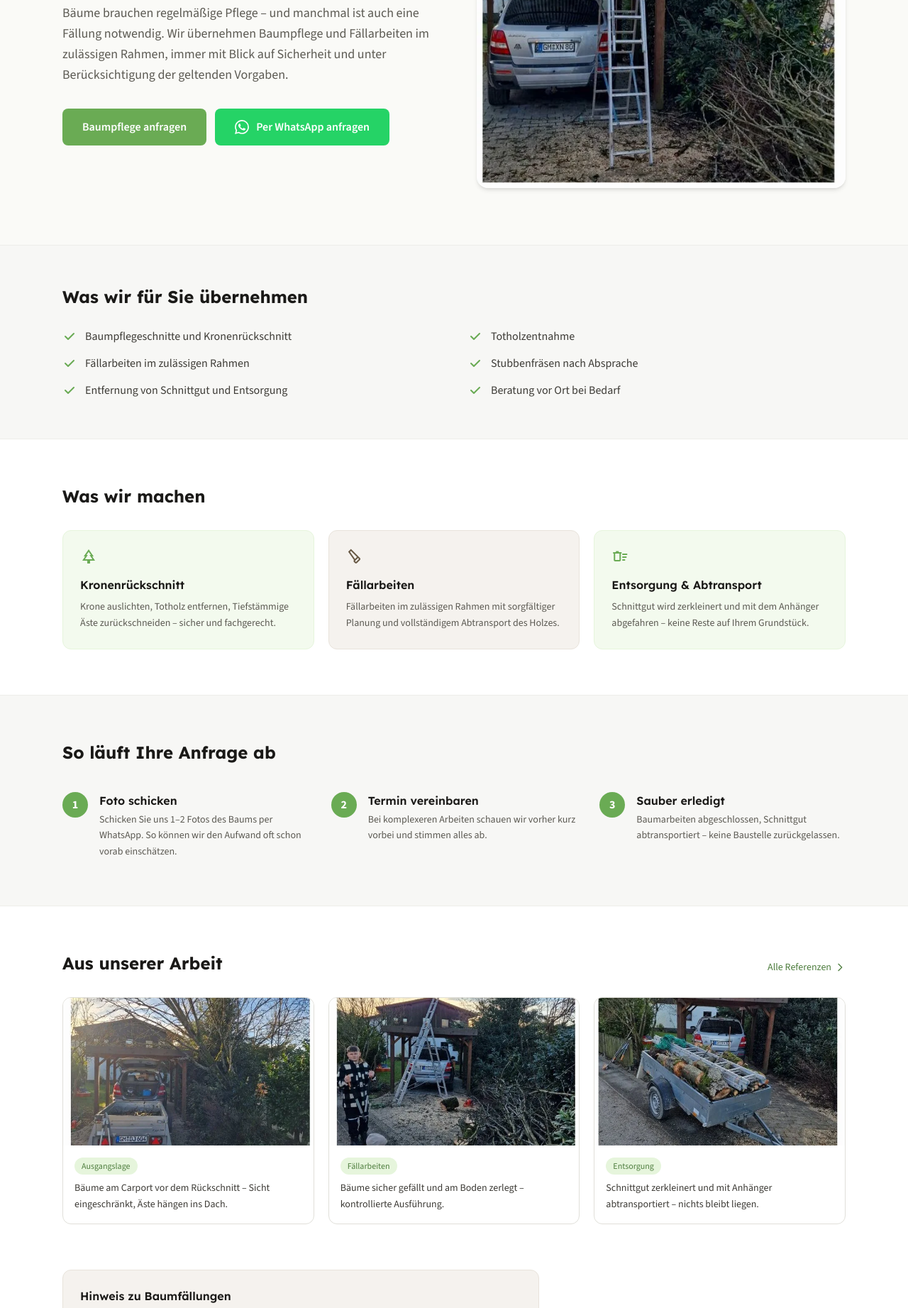
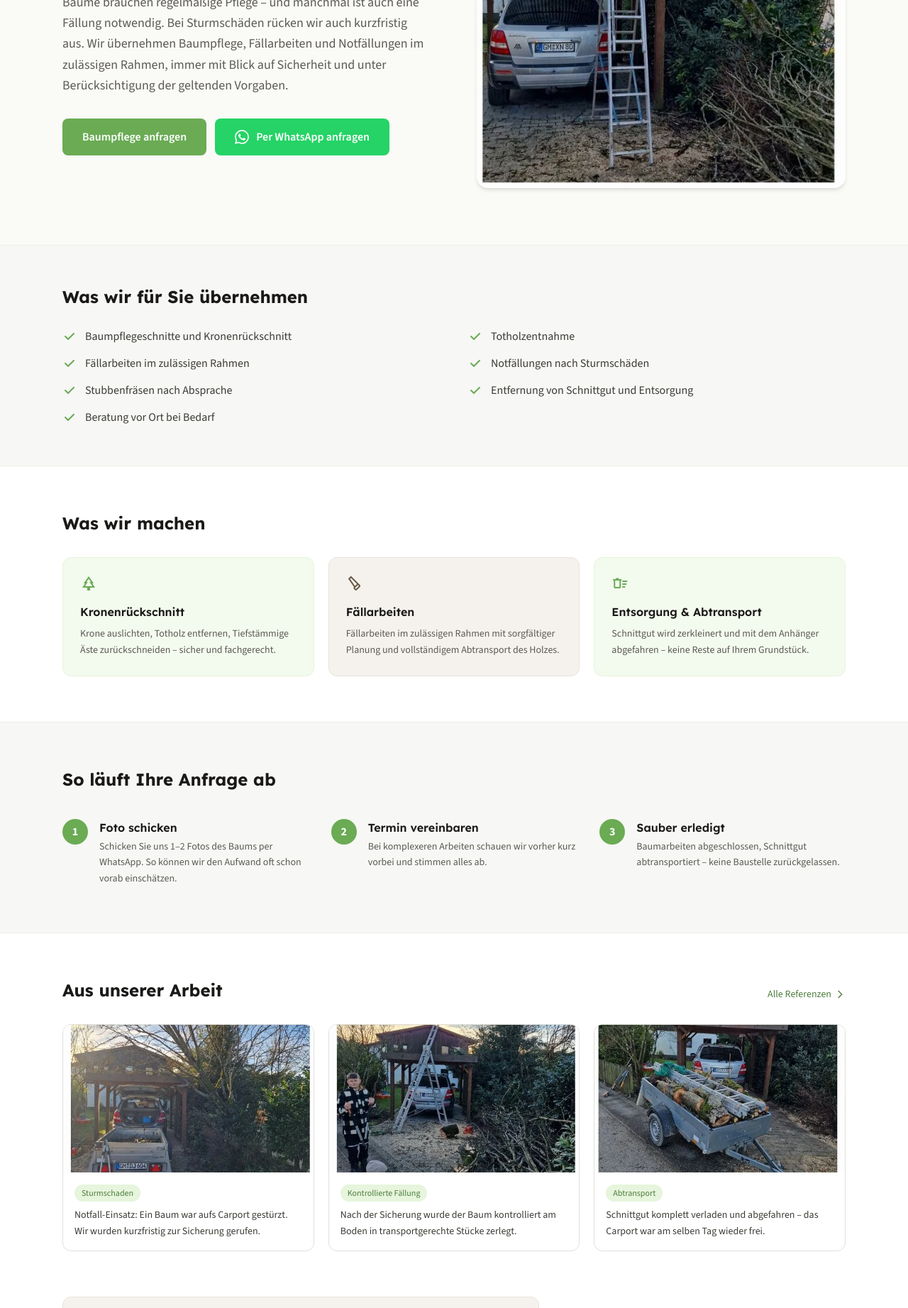
Before and after one commit to etodak7/ernst-haus-garten, an Astro site: page /leistungen/baumpflege-faellarbeiten in a window 1280 px wide. Shown: the part 469-2312 px from the top of the page at 71% size. Built offline with nearby package versions, Linux system fonts and the light colour scheme; Astro itself is replaced by a stand-in of ours.

Commit message:
fix(referenzen): Carport-Bilder korrekt als Sturmschaden-Notfällung benennen
Die 4 baumarbeiten-collage-*.webp Bilder zeigen einen Notfalleinsatz nach
Sturmschaden (Baum war auf Carport gestürzt), nicht einen routinemäßigen
Kronenrückschnitt. User hat die Situation korrekt erklärt — die bisherige
Beschreibung war sachlich falsch UND hat die stärkere Geschichte
(Notfall-Reaktion) unter Routine-Label vergraben.

- Referenzen-Seite: 4 Einträge mit chronologischem Narrativ
  (Ausgangslage → Abtragen von oben → Baum am Boden → Abtransport)
- leistung-Label "Notfällung" neu eingeführt, mit eigener Farbe im
  leistungColors-Mapping
- /leistungen/baumpflege-faellarbeiten: Hero-Alt korrigiert, intro
  mit "Sturmschäden" erweitert, "Notfällungen nach Sturmschäden" als
  eigener Service-Item, examples-Array mit Sturmschaden-Narrativ
- Startseite: Baumarbeiten-Card Text "Sturmschaden: Baum aufs Carport
  gestürzt, kontrolliert abgetragen" statt routinemäßigem Kronenrückschnitt

Content-seitig ist das ein Gewinn: Sturmschaden-Einsatz ist dramatischer,
relatable für Hausbesitzer (typische Angst), und positioniert Alex klar
über den "nur ein Gärtner"-Rahmen hinaus.

```diff
--- a/src/pages/index.astro
+++ b/src/pages/index.astro
@@ -247,9 +247,9 @@ const faqItems = [
         },
         {
           image: '/images/referenzen/baumarbeiten-collage-tr.webp',
-          alt: 'Baumarbeiten: Mitarbeiter beim Kronenrückschnitt auf der Leiter',
-          label: 'Baumarbeiten',
-          text: 'Kronenrückschnitt, sicher von der Leiter',
+          alt: 'Sturmschaden-Einsatz: Baum wird kontrolliert vom Carport abgetragen',
+          label: 'Notfällung',
+          text: 'Sturmschaden: Baum aufs Carport gestürzt, kontrolliert abgetragen',
         },
       ].map(item => (
         <div class="flex flex-col rounded-xl overflow-hidden border border-warm-gray-200 bg-white">
--- a/src/pages/leistungen/baumpflege-faellarbeiten.astro
+++ b/src/pages/leistungen/baumpflege-faellarbeiten.astro
@@ -5,17 +5,18 @@ import ServicePageLayout from '../../components/ServicePageLayout.astro';
 <ServicePageLayout
   title="Baumpflege & Fällarbeiten"
   metaTitle="Baumpflege & Fällarbeiten in Marienheide – ERNST HAUS & GARTEN"
-  metaDescription="Baumpflege und Fällarbeiten im zulässigen Rahmen in Marienheide und Umgebung. Fachgerechte Ausführung unter Berücksichtigung der geltenden Vorgaben."
+  metaDescription="Baumpflege, Fällarbeiten und Notfällungen nach Sturmschäden in Marienheide und im Oberbergischen. Fachgerechte Ausführung, schnelle Reaktion bei Notfällen."
   canonical="/leistungen/baumpflege-faellarbeiten"
   tagline="Baumpflege in Marienheide"
   image="/images/referenzen/baumarbeiten-collage-tr.webp"
-  imageAlt="Baumpflege: Mitarbeiter auf Leiter beim Kronenrückschnitt"
+  imageAlt="Einsatz nach Sturmschaden: Baum wird kontrolliert vom Carport abgetragen"
   headline="Baumpflege & Fällarbeiten"
-  intro="Bäume brauchen regelmäßige Pflege – und manchmal ist auch eine Fällung notwendig. Wir übernehmen Baumpflege und Fällarbeiten im zulässigen Rahmen, immer mit Blick auf Sicherheit und unter Berücksichtigung der geltenden Vorgaben."
+  intro="Bäume brauchen regelmäßige Pflege – und manchmal ist auch eine Fällung notwendig. Bei Sturmschäden rücken wir auch kurzfristig aus. Wir übernehmen Baumpflege, Fällarbeiten und Notfällungen im zulässigen Rahmen, immer mit Blick auf Sicherheit und unter Berücksichtigung der geltenden Vorgaben."
   items={[
     'Baumpflegeschnitte und Kronenrückschnitt',
     'Totholzentnahme',
     'Fällarbeiten im zulässigen Rahmen',
+    'Notfällungen nach Sturmschäden',
     'Stubbenfräsen nach Absprache',
     'Entfernung von Schnittgut und Entsorgung',
     'Beratung vor Ort bei Bedarf',
@@ -54,21 +55,21 @@ import ServicePageLayout from '../../components/ServicePageLayout.astro';
   examples={[
     {
       image: '/images/referenzen/baumarbeiten-collage-tl.webp',
-      alt: 'Baumarbeiten: Carport mit Bäumen vor dem Rückschnitt',
-      label: 'Ausgangslage',
-      text: 'Bäume am Carport vor dem Rückschnitt – Sicht eingeschränkt, Äste hängen ins Dach.',
+      alt: 'Notfall: Baum auf Carport gestürzt, Ausgangslage vor dem Einsatz',
+      label: 'Sturmschaden',
+      text: 'Notfall-Einsatz: Ein Baum war aufs Carport gestürzt. Wir wurden kurzfristig zur Sicherung gerufen.',
     },
     {
       image: '/images/referenzen/baumarbeiten-collage-bl.webp',
-      alt: 'Bäume gefällt und am Boden zerlegt',
-      label: 'Fällarbeiten',
-      text: 'Bäume sicher gefällt und am Boden zerlegt – kontrollierte Ausführung.',
+      alt: 'Sturmbaum am Boden in Stücke zerlegt',
+      label: 'Kontrollierte Fällung',
+      text: 'Nach der Sicherung wurde der Baum kontrolliert am Boden in transportgerechte Stücke zerlegt.',
     },
     {
       image: '/images/referenzen/baumarbeiten-collage-br.webp',
-      alt: 'Schnittgut wird mit Anhänger abtransportiert',
-      label: 'Entsorgung',
-      text: 'Schnittgut zerkleinert und mit Anhänger abtransportiert – nichts bleibt liegen.',
+      alt: 'Schnittgut eines Sturmbaums wird mit Anhänger abtransportiert',
+      label: 'Abtransport',
+      text: 'Schnittgut komplett verladen und abgefahren – das Carport war am selben Tag wieder frei.',
     },
   ]}
   ctaText="Sie benötigen eine Einschätzung für einen Baum auf Ihrem Grundstück? Kontaktieren Sie uns – idealerweise mit einem Foto."
--- a/src/pages/referenzen.astro
+++ b/src/pages/referenzen.astro
@@ -32,39 +32,39 @@ const projekte: Projekt[] = [
     vorherNachher: true,
   },
   {
-    title: 'Carport vor dem Rückschnitt',
-    description: 'Ausgangslage am Carport: Bäume hängen ins Dach, Sicht eingeschränkt.',
+    title: 'Notfall: Baum auf Carport gestürzt',
+    description: 'Sturmschaden: Ein Baum war auf das Carport-Dach gestürzt. Wir wurden kurzfristig gerufen für Sicherung und Entfernung — bevor weiterer Schaden entstehen konnte.',
     kategorie: 'baumpflege',
-    leistung: 'Baumpflege',
+    leistung: 'Notfällung',
     image: '/images/referenzen/baumarbeiten-collage-tl.webp',
-    alt: 'Carport mit Bäumen vor dem Rückschnitt',
+    alt: 'Sturmschaden: Baum auf Carport gestürzt, Ausgangslage vor dem Einsatz',
     vorherNachher: false,
   },
   {
-    title: 'Kronenrückschnitt auf der Leiter',
-    description: 'Mitarbeiter beim Kronenrückschnitt – sichere Ausführung von der Leiter aus.',
+    title: 'Kontrolliertes Abtragen von oben',
+    description: 'Der gestürzte Baum wird stückweise und gesichert von oben abgetragen, damit nichts unkontrolliert aufs Carport fällt.',
     kategorie: 'baumpflege',
-    leistung: 'Baumpflege',
+    leistung: 'Notfällung',
     image: '/images/referenzen/baumarbeiten-collage-tr.webp',
-    alt: 'Kronenrückschnitt von der Leiter aus',
+    alt: 'Einsatz auf der Leiter: Sturmbaum wird kontrolliert abgetragen',
     vorherNachher: false,
   },
   {
-    title: 'Bäume gefällt und zerlegt',
-    description: 'Bäume sicher gefällt und am Boden in transportgerechte Stücke zerlegt.',
+    title: 'Baum am Boden zerlegt',
+    description: 'Nach der Sicherung wurde der Baum am Boden in transportgerechte Stücke zerlegt — alles kontrolliert, ohne weitere Schäden am Objekt.',
     kategorie: 'baumpflege',
-    leistung: 'Baumpflege',
+    leistung: 'Notfällung',
     image: '/images/referenzen/baumarbeiten-collage-bl.webp',
-    alt: 'Gefällte Bäume am Boden zerlegt',
+    alt: 'Sturmbaum am Boden in Stücke zerlegt',
     vorherNachher: false,
   },
   {
-    title: 'Schnittgut-Abtransport mit Anhänger',
-    description: 'Schnittgut zerkleinert und vollständig mit dem Anhänger abtransportiert – nichts bleibt liegen.',
+    title: 'Carport am selben Tag wieder frei',
+    description: 'Schnittgut komplett verladen und abtransportiert. Der Einsatz war am selben Tag abgeschlossen, das Carport wieder nutzbar.',
     kategorie: 'baumpflege',
-    leistung: 'Baumpflege',
+    leistung: 'Notfällung',
     image: '/images/referenzen/baumarbeiten-collage-br.webp',
-    alt: 'Schnittgut wird mit Anhänger abtransportiert',
+    alt: 'Schnittgut eines Sturmbaums wird mit Anhänger abtransportiert',
     vorherNachher: false,
   },
   {
@@ -144,6 +144,7 @@ const leistungColors: Record<string, string> = {
   'Gehölzschnitt':     'text-green-700 bg-green-100',
   'Gartenpflege':      'text-green-700 bg-green-100',
   'Baumpflege':        'text-earth-700 bg-earth-100',
+  'Notfällung':        'text-earth-800 bg-earth-100',
 };
 ---
 
```
